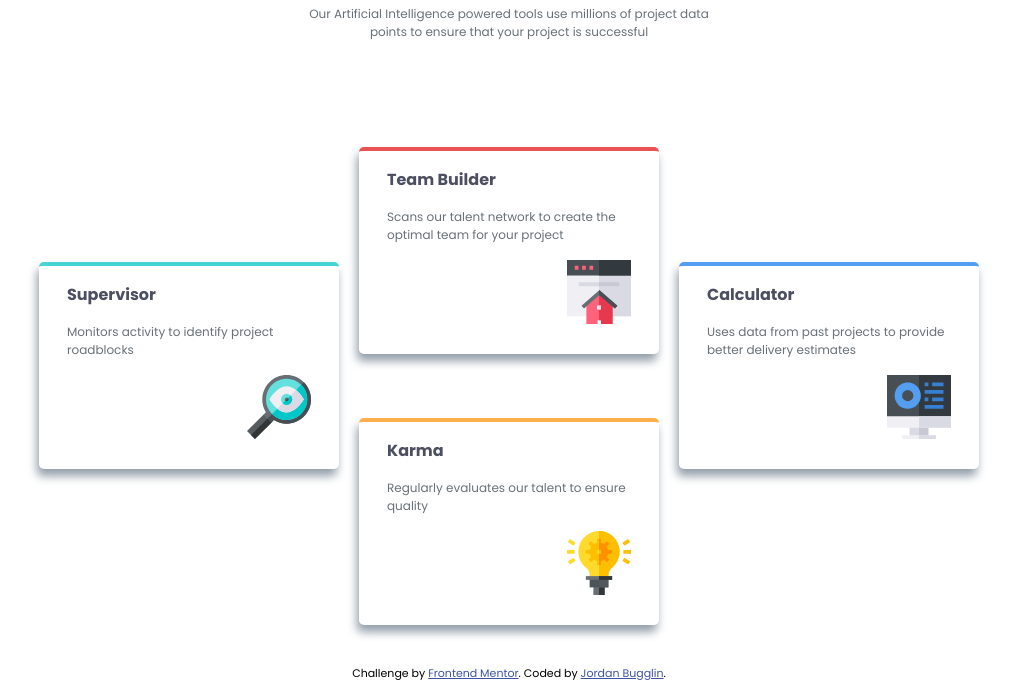
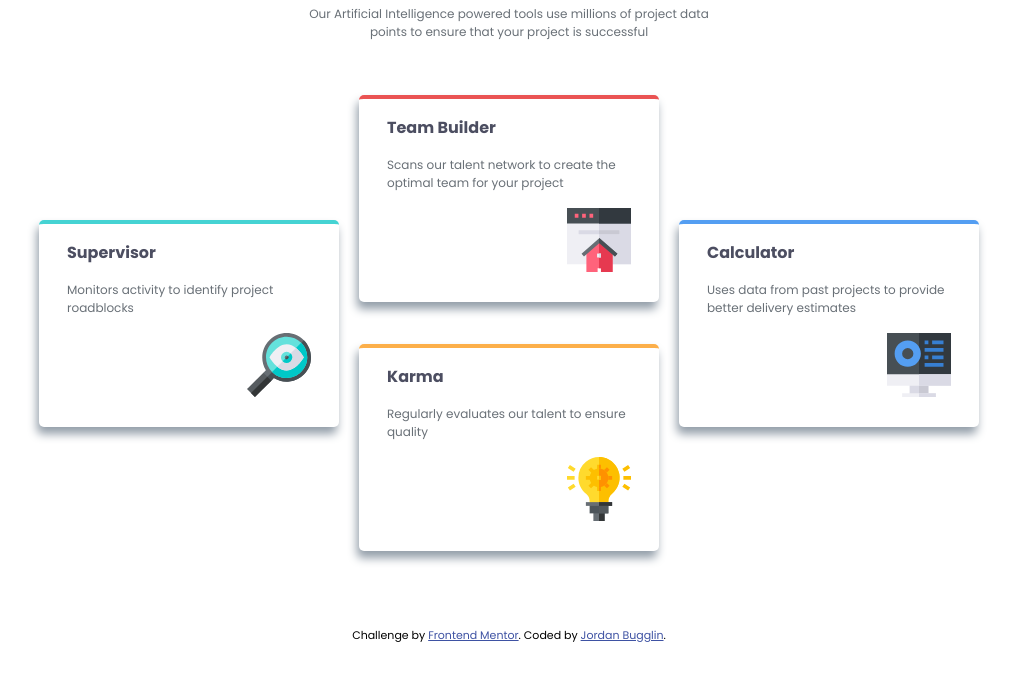
Before and after one commit to Jbugglin/4-card-feature, a plain HTML site: page index.html in a window 1280 px wide. Shown: the part 121-803 px from the top of the page, without its empty margins (131-1144 px from the left). Drawn offline with Linux system fonts and the light colour scheme.

Commit message:
Update style.css
Adjusted some padding and margins, as well as moved the main container up on the screen.

```diff
--- a/style.css
+++ b/style.css
@@ -59,7 +59,8 @@ header p {
 main {
     max-width: 375px;
     height: auto;
-    padding: 2rem;
+    padding: 2.5rem;
+    transform: translateY(-30px);
 }
 
 header span {
@@ -82,7 +83,7 @@ header p {
     height: fit-content;
     border-radius: 5px;
     padding: 1rem 1.75rem 1.5rem;
-    margin: 2rem 0rem;
+    margin: 1rem 0rem 1.5rem;
     box-shadow: -2px 7px 10px var(--shadow-grey);
 }
 
@@ -117,9 +118,6 @@ header p {
     border-top: 4px solid var(--blue);
 }
 
-/* Non-viewport styling */
-
-/* Mobile viewport styling */
 
 /* Desktop viewport styling - need the header separate from the cards,
         then, 3 columns: left, center, right. */
@@ -142,7 +140,7 @@ header p {
 
     header p {
         text-align: center;
-        margin: 0.5rem auto;
+        margin: 0.5rem auto 0rem;
         width: 420px;
         font-size: var(--p-font-size);
     }
@@ -150,6 +148,7 @@ header p {
     main {
         max-width: 100%;
         height: 75%;
+        transform: translateY(-30px);
     }
 
     main,
@@ -170,13 +169,11 @@ header p {
         justify-content: space-evenly;
     }
 
-
-
     .card h2 {
         margin: 0rem 0rem 1rem 0rem;
     }
 
-    .card p {}
-
-    .card img {}
+    footer {
+        transform: translateY(-30px);
+    }
 }
```
